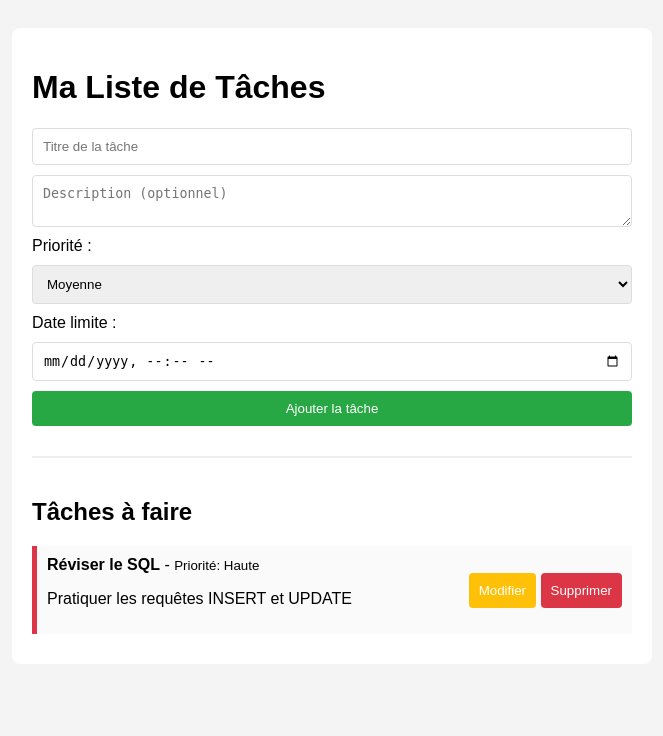
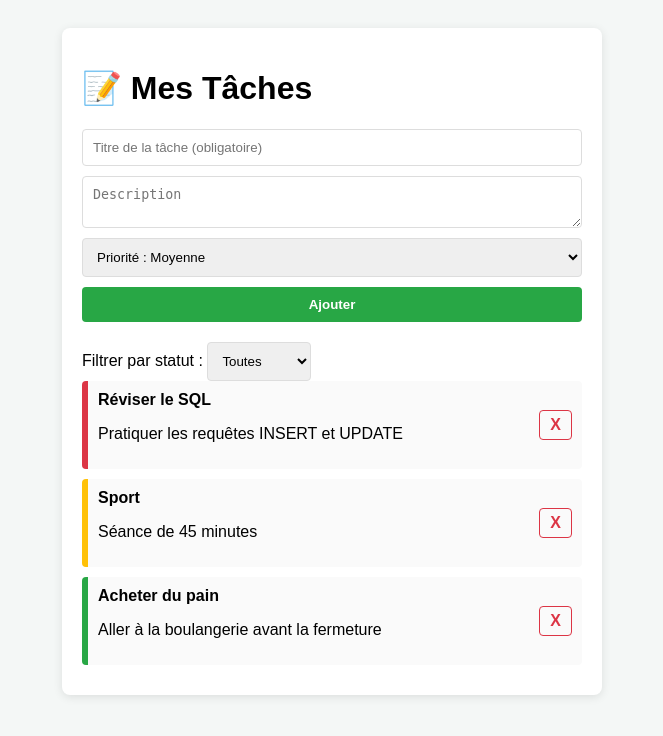
Before and after one commit to fays67/todo-liste, a PHP site: page / in a window 1280 px wide. Shown: the top 736 px of the page, without its empty margins (308-971 px from the left). Run offline with PHP 8.4, Linux system fonts and the light colour scheme; data comes from the database, SQL or seed files in the repository; both versions use the stored data as it was after the commit.

Commit message:
il me reste pas beaucoup

```diff
--- /dev/null
+++ b/config/connexion.php
@@ -0,0 +1,12 @@
+<?php
+$host = 'localhost';
+$dbname = 'todo_app';
+$user = 'root';
+$pass = 'root'; // Par défaut sur MAMP
+
+try {
+    $pdo = new PDO("mysql:host=$host;dbname=$dbname;charset=utf8", $user, $pass);
+    $pdo->setAttribute(PDO::ATTR_ERRMODE, PDO::ERRMODE_EXCEPTION);
+} catch (PDOException $e) {
+    die("Erreur : " . $e->getMessage());
+}
--- /dev/null
+++ b/css/style.css
@@ -0,0 +1,10 @@
+body { font-family: sans-serif; background: #f4f7f6; display: flex; justify-content: center; padding: 20px; }
+.container { background: white; padding: 20px; border-radius: 8px; box-shadow: 0 2px 10px rgba(0,0,0,0.1); width: 100%; max-width: 500px; }
+form { display: flex; flex-direction: column; gap: 10px; margin-bottom: 20px; }
+input, select, textarea, button { padding: 10px; border: 1px solid #ddd; border-radius: 4px; }
+button { background: #28a745; color: white; border: none; cursor: pointer; font-weight: bold; }
+.task-item { display: flex; justify-content: space-between; align-items: center; padding: 10px; margin-bottom: 10px; border-left: 6px solid #ccc; background: #fafafa; border-radius: 4px; }
+.priority-haute { border-left-color: #dc3545; }
+.priority-moyenne { border-left-color: #ffc107; }
+.priority-basse { border-left-color: #28a745; }
+.btn-delete { color: #dc3545; text-decoration: none; font-weight: bold; padding: 5px 10px; border: 1px solid #dc3545; border-radius: 4px; }
--- a/index.php
+++ b/index.php
@@ -1,60 +1,70 @@
+<?php
+require_once 'config/connexion.php';
+
+// AJOUTER UNE TÂCHE (Requête préparée)
+if (!empty($_POST['titre'])) {
+    $ins = $pdo->prepare("INSERT INTO taches (titre, description, priorite, statut) VALUES (?, ?, ?, 'a_faire')");
+    $ins->execute([$_POST['titre'], $_POST['description'], $_POST['priorite']]);
+    header("Location: index.php");
+    exit();
+}
+
+// SUPPRIMER UNE TÂCHE
+if (isset($_GET['delete'])) {
+    $del = $pdo->prepare("DELETE FROM taches WHERE id = ?");
+    $del->execute([$_GET['delete']]);
+    header("Location: index.php");
+    exit();
+}
+
+// AFFICHER (Trié par priorité : Haute -> Moyenne -> Basse)
+$query = $pdo->query("SELECT * FROM taches ORDER BY FIELD(priorite, 'haute', 'moyenne', 'basse') ASC, date_creation DESC");
+$taches = $query->fetchAll(PDO::FETCH_ASSOC);
+?>
+
 <!DOCTYPE html>
 <html lang="fr">
 <head>
     <meta charset="UTF-8">
-    <meta name="viewport" content="width=device-width, initial-scale=1.0">
     <title>Ma Todo App</title>
-    <style>
-        body { font-family: sans-serif; background: #f4f4f4; padding: 20px; }
-        .container { max-width: 600px; margin: auto; background: white; padding: 20px; border-radius: 8px; shadow: 0 2px 5px rgba(0,0,0,0.1); }
-        form { display: flex; flex-direction: column; gap: 10px; margin-bottom: 30px; }
-        input, textarea, select, button { padding: 10px; border: 1px solid #ddd; border-radius: 4px; }
-        button { background: #28a745; color: white; border: none; cursor: pointer; }
-        button:hover { background: #218838; }
-        .task-list { border-top: 2px solid #eee; padding-top: 20px; }
-        .task-item { background: #fafafa; padding: 10px; margin-bottom: 10px; border-left: 5px solid #007bff; display: flex; justify-content: space-between; align-items: center; }
-        .priority-haute { border-left-color: #dc3545; }
-        .priority-moyenne { border-left-color: #ffc107; }
-        .priority-basse { border-left-color: #28a745; }
-    </style>
+    <link rel="stylesheet" href="css/style.css">
 </head>
 <body>
+    <div class="container">
+        <h1>📝 Mes Tâches</h1>
 
-<div class="container">
-    <h1> Ma Liste de Tâches</h1>
+        <form method="POST" id="task-form">
+            <input type="text" name="titre" id="titre" placeholder="Titre de la tâche (obligatoire)">
+            <textarea name="description" placeholder="Description"></textarea>
+            <select name="priorite">
+                <option value="basse">Priorité : Basse</option>
+                <option value="moyenne" selected>Priorité : Moyenne</option>
+                <option value="haute">Priorité : Haute</option>
+            </select>
+            <button type="submit">Ajouter</button>
+        </form>
 
-    <form action="" method="POST">
-        <input type="text" name="titre" placeholder="Titre de la tâche" required>
-        <textarea name="description" placeholder="Description (optionnel)"></textarea>
+        <div class="filters">
+            <label>Filtrer par statut : </label>
+            <select id="filter-select">
+                <option value="toutes">Toutes</option>
+                <option value="a_faire">À faire</option>
+                <option value="termine">Terminées</option>
+            </select>
+        </div>
 
-        <label for="priorite">Priorité :</label>
-        <select name="priorite">
-            <option value="basse">Basse</option>
-            <option value="moyenne" selected>Moyenne</option>
-            <option value="haute">Haute</option>
-        </select>
-
-        <label for="date_limite">Date limite :</label>
-        <input type="datetime-local" name="date_limite">
-
-        <button type="submit">Ajouter la tâche</button>
-    </form>
-
-    <div class="task-list">
-        <h2>Tâches à faire</h2>
-
-        <div class="task-item priority-haute">
-            <div>
-                <strong>Réviser le SQL</strong> - <small>Priorité: Haute</small>
-                <p>Pratiquer les requêtes INSERT et UPDATE</p>
-            </div>
-            <div>
-                <button style="background: #ffc107;">Modifier</button>
-                <button style="background: #dc3545;">Supprimer</button>
-            </div>
+        <div class="list">
+            <?php foreach ($taches as $t): ?>
+                <div class="task-item priority-<?= $t['priorite'] ?>" data-statut="<?= $t['statut'] ?>">
+                    <div class="content">
+                        <strong><?= htmlspecialchars($t['titre']) ?></strong>
+                        <p><?= htmlspecialchars($t['description']) ?></p>
+                    </div>
+                    <a href="index.php?delete=<?= $t['id'] ?>" class="btn-delete" onclick="return confirm('Supprimer ?')">X</a>
+                </div>
+            <?php endforeach; ?>
         </div>
     </div>
-</div>
-
+    <script src="js/script.js"></script>
 </body>
 </html>
--- /dev/null
+++ b/js/script.js
@@ -0,0 +1,26 @@
+document.addEventListener('DOMContentLoaded', () => {
+    const form = document.getElementById('task-form');
+    const inputTitre = document.getElementById('titre');
+    const filterSelect = document.getElementById('filter-select');
+    const tasks = document.querySelectorAll('.task-item');
+
+    // 1. Vérification Titre Vide
+    form.addEventListener('submit', (e) => {
+        if (inputTitre.value.trim() === "") {
+            e.preventDefault();
+            alert("Erreur : Le titre ne peut pas être vide !");
+        }
+    });
+
+    // 2. Filtre (Toutes / À faire / Terminées)
+    filterSelect.addEventListener('change', () => {
+        const value = filterSelect.value;
+        tasks.forEach(task => {
+            if (value === 'toutes' || task.getAttribute('data-statut') === value) {
+                task.style.display = 'flex';
+            } else {
+                task.style.display = 'none';
+            }
+        });
+    });
+});
```
Also changed, not shown: taches.sql (added, +72 -0 lines).
